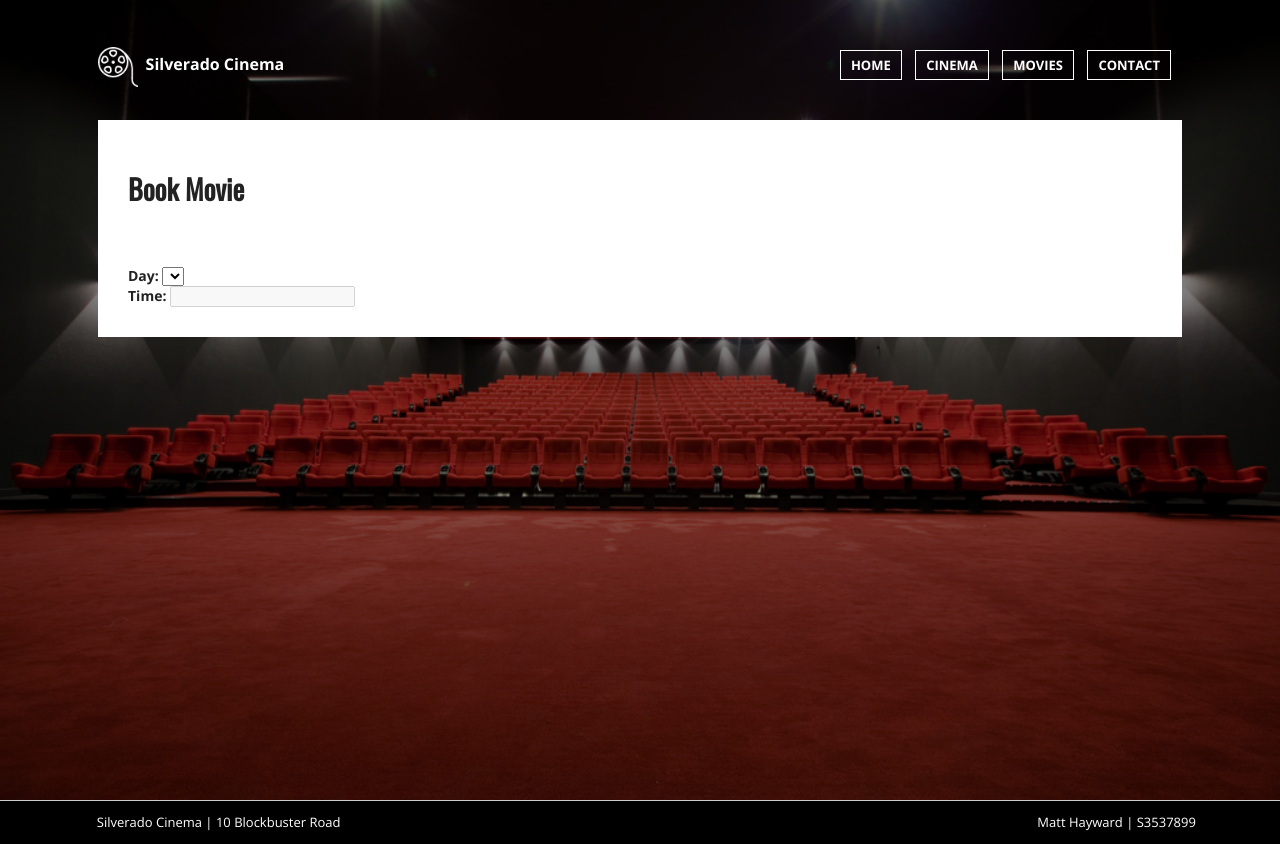
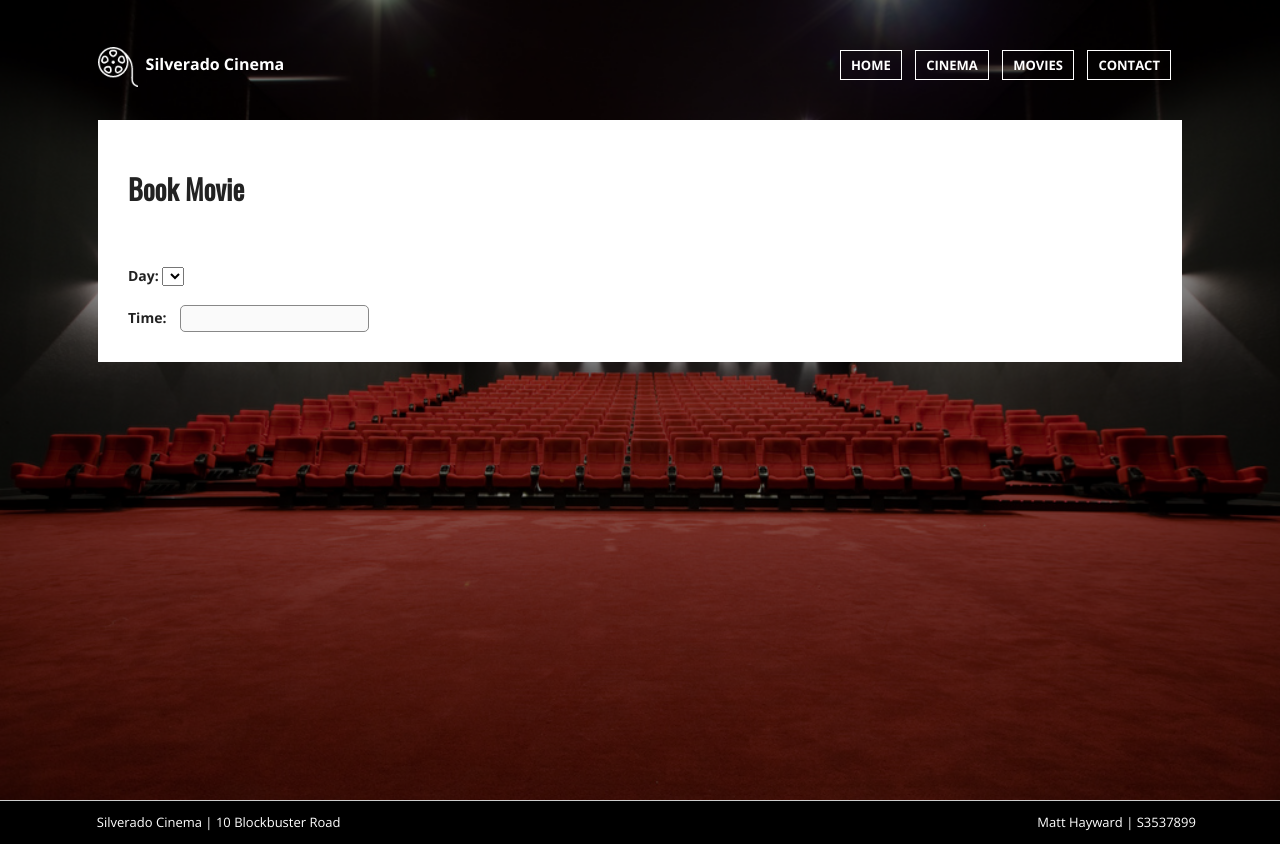
Before and after one commit to BiancaNeudorff/Silverado-Cinema, a PHP site: page /book.php?movie=1 in a window 1280 px wide. Run offline with PHP 8.4, Linux system fonts and the light colour scheme; data that the repository does not hold is empty; some libraries are stand-ins or nearby versions.

Commit message:
Working on booking

```diff
--- a/book.php
+++ b/book.php
@@ -32,18 +32,18 @@
 
   if ($moviecat == "AF"){
     $days = ["Monday", "Tuesday", "Saturday", "Sunday"];
-    //$times = {"Monday":"6pm","Tuesday":"6pm","Saturday":"3pm","Sunday":"3pm"};
+    Print "<script>var times = {'Monday':'6pm', 'Tuesday': '6pm', 'Saturday':'3pm', 'Sunday':'3pm'};</script>";
   }
 
   if ($moviecat == "CH"){
     $days = ["Monday", "Tuesday", "Wednesday", "Thursday", "Friday", "Saturday", "Sunday"];
-    //$times = {"Monday":"9pm","Tuesday":"9pm","Wednesday":"1pm","Thursday":"1pm","Friday":"1pm","Saturday":"6pm","Sunday":"6pm"};
+    Print "<script>var times = {'Monday':'9pm','Tuesday':'9pm','Wednesday':'1pm','Thursday':'1pm','Friday':'1pm','Saturday':'6pm','Sunday':'6pm'};</script>";
   }
 
 
   if ($moviecat == "CH"){
     $days = ["Monday", "Tuesday", "Wednesday", "Thursday", "Friday", "Saturday", "Sunday"];
-    //$times = {"Monday":"1pm","Tuesday":"1pm","Wednesday":"6pm","Thursday":"6pm","Friday":"6pm","Saturday":"12pm","Sunday":"12pm"};
+    Print "<script>var times = {'Monday':'1pm','Tuesday':'1pm','Wednesday':'6pm','Thursday':'6pm','Friday':'6pm','Saturday':'12pm','Sunday':'12pm'};</script>";
   }
 
 ?>
@@ -60,8 +60,8 @@
       }
     ?>
   </select>
-  <br>
-  <b>Time: </b><input type='text' name='time' id='time' disabled/>
+  <br><br>
+  <b>Time: </b><input class='input-field' type='text' name='time' id='time' disabled/>
 </form>
 <script>
   $("#time").val(times["<?php Print $days[0];?>"]);
```
